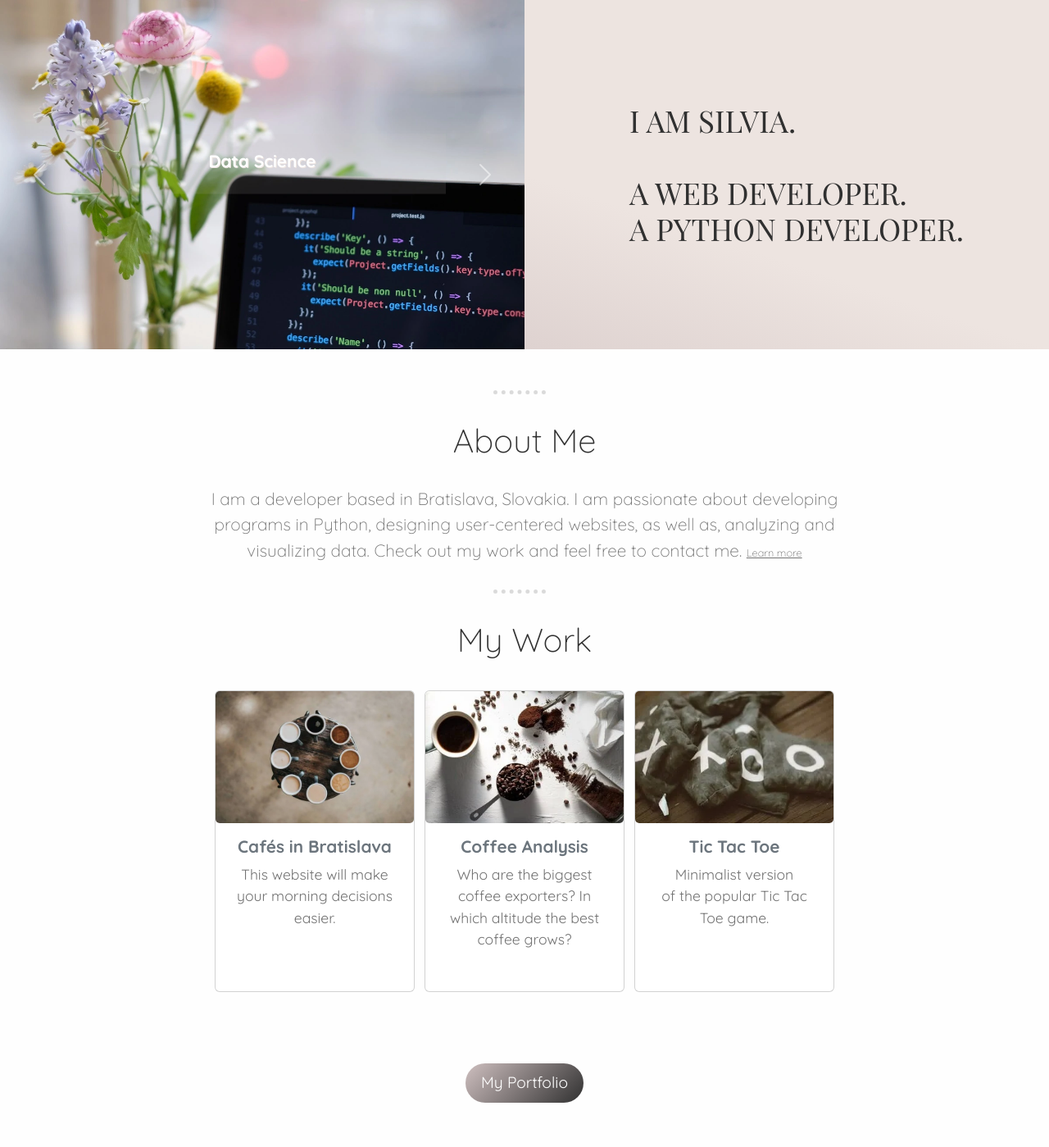
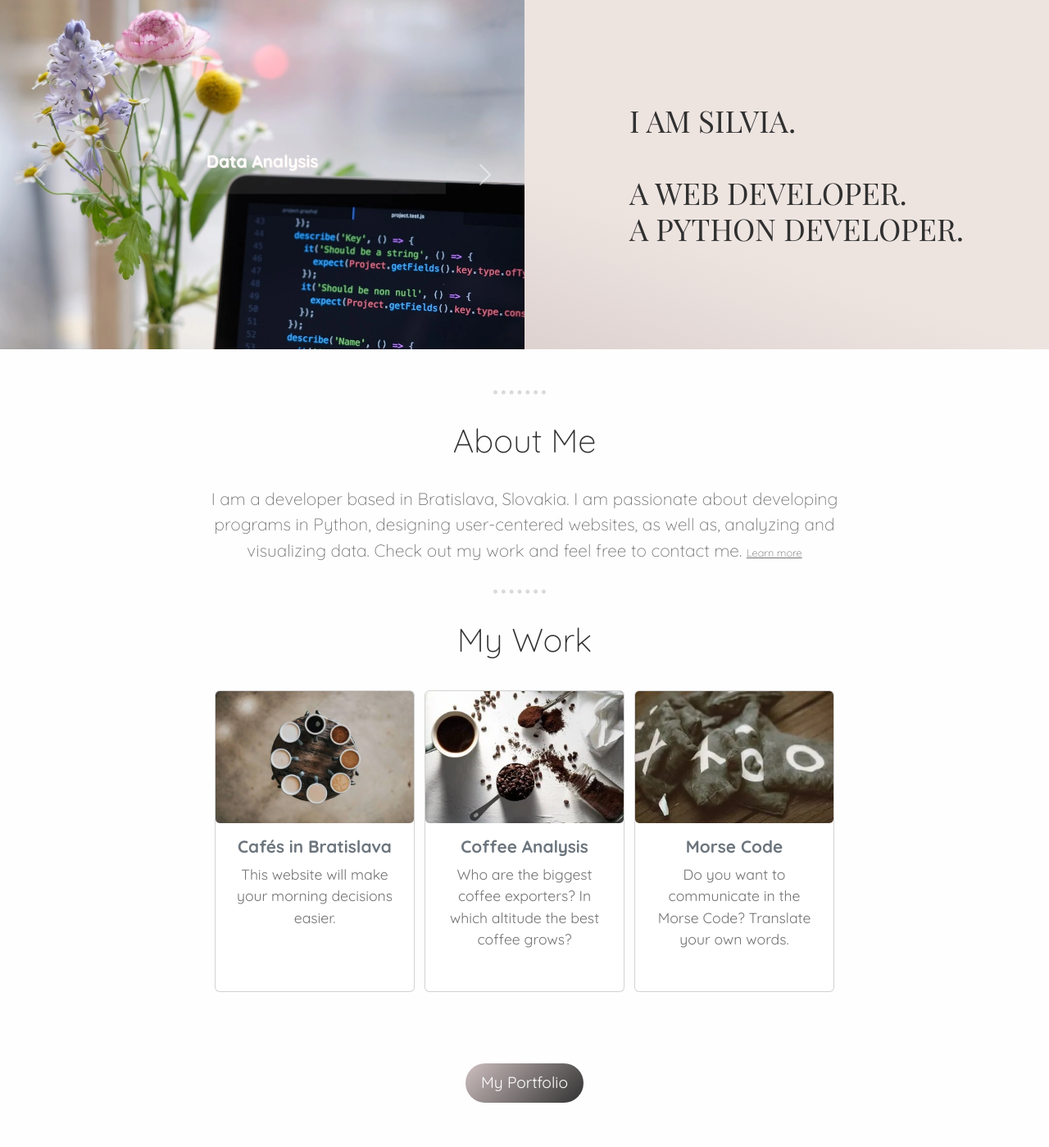
Before and after one commit to lisilvia/Professional_Portfolio, a Flask app: page / in a window 1280 px wide. Shown: the part 48-1447 px from the top of the page at 82% size. Run offline with Flask 2, Linux system fonts and the light colour scheme; some web fonts are replaced.

Commit message:
update css

```diff
--- a/templates/aboutme.html
+++ b/templates/aboutme.html
@@ -16,7 +16,7 @@
             tracking initiatives to analyze, interpret, and calculate their impact. I worked with programs and databases
             such as SAP, Nielsen Answers, and GfK AnalyzeIT. Moreover, I proved my skills in finding curated
             automatic solutions for challenging processes by delivering continuous improvements using
-            Microsoft Excel VBA, Microsoft Power Query, and SAP Scripts that led to significant FTE savings and
+            Microsoft Excel VBA, Microsoft Power Query, and SAP that led to significant FTE savings and
             the possibility to earn a Lean Six Sigma Green Belt Certification.
             <span class="dark-text">The excitement of writing my own code and creating meaningful impact sparked my passion for programming.</span>
         </div>
--- a/templates/index.html
+++ b/templates/index.html
@@ -7,7 +7,7 @@
                 <div class="carousel-item active" data-bs-interval="2000">
                   <img src="static/img/01.webp" class="d-block w-100" alt="...">
                   <div class="carousel-caption d-md-block">
-                    <h4 class="heading-medium">Data Science</h4>
+                    <h4 class="heading-medium">Data Analysis</h4>
                   </div>
                 </div>
                 <div class="carousel-item" data-bs-interval="2000">
@@ -75,10 +75,10 @@
           </div>
           <div class="col d-flex justify-content-center">
             <div class="card" style="width: 18rem; height: 23rem">
-                <a href="https://replit.com/@SilviaLiDeveloper/TicTacToe" ><img src="static/img/tictactoe_2.webp" class="card-img" alt="..."></a>
+                <a href="https://replit.com/@SilviaLiDeveloper/Morse-Code" ><img src="static/img/tictactoe_2.webp" class="card-img" alt="..."></a>
               <div class="card-body">
-                  <h4 class="card-title heading-medium"><a href="https://replit.com/@SilviaLiDeveloper/TicTacToe" class="text-decoration-none link-secondary">Tic Tac Toe</a></h4>
-                <p class="card-text medium-text">Minimalist version<br> of the popular Tic Tac Toe game.</p>
+                  <h4 class="card-title heading-medium"><a href="https://replit.com/@SilviaLiDeveloper/TicTacToe" class="text-decoration-none link-secondary">Morse Code</a></h4>
+                <p class="card-text medium-text">Do you want to communicate in the Morse Code? Translate your own words.</p>
               </div>
             </div>
           </div>
```
